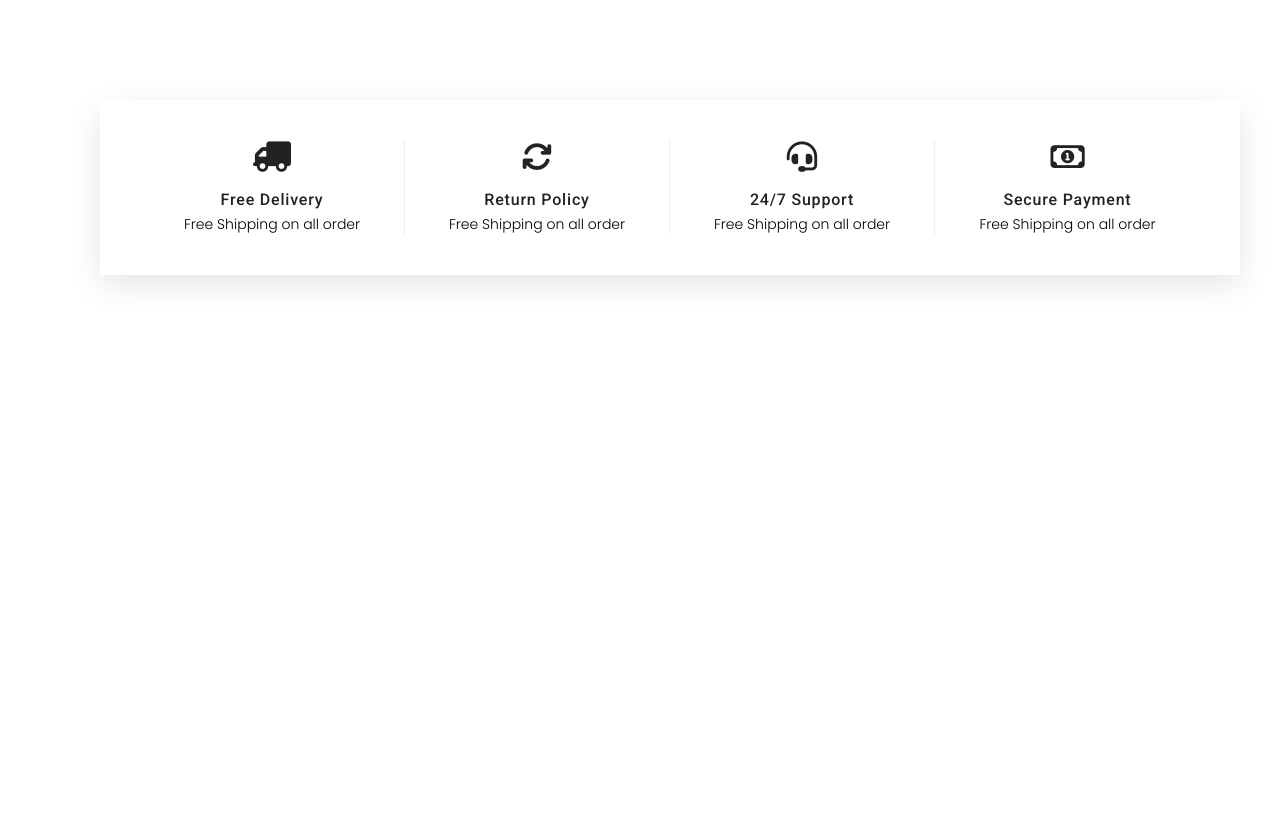
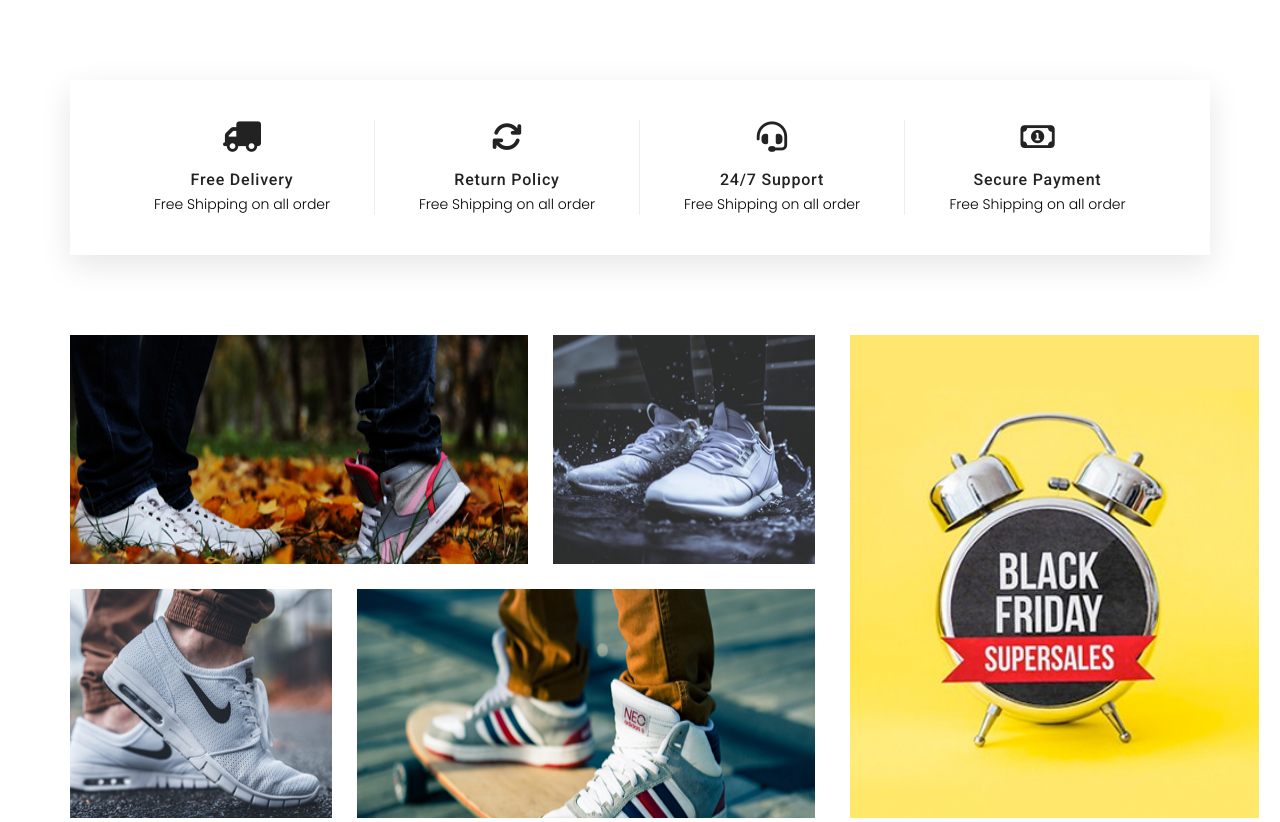
Before and after one commit to ParvesPR/shoe-master-e-commerce, a website: page index.html in a window 1280 px wide. Shown: the part 830-1652 px from the top of the page. Before the commit the page ends 1205 px from the top, so only its background shows below. Drawn offline with Linux system fonts and the light colour scheme.

Commit message:
category section added

```diff
--- a/index.html
+++ b/index.html
@@ -51,6 +51,7 @@
         </div>
     </header>
     <main>
+        <!-- FEATURE AREA START -->
         <section id="feature-area">
             <div class="container">
                 <div class="feature-wrapper">
@@ -77,6 +78,32 @@
                 </div>
             </div>
         </section>
+        <!-- FEATURE AREA END -->
+        <!-- CATEGORY SECTION START -->
+        <section id="category-area">
+            <div class="container">
+                <div class="category-wrapper">
+                    <div class="category">
+                        <div>
+                            <img src="./assets/img/category/c1.jpg" alt="">
+                        </div>
+                        <div>
+                            <img src="./assets/img/category/c2.jpg" alt="">
+                        </div>
+                        <div>
+                            <img src="./assets/img/category/c3.jpg" alt="">
+                        </div>
+                        <div>
+                            <img src="./assets/img/category/c4.jpg" alt="">
+                        </div>
+                    </div>
+                    <div class="category-sale">
+                        <img src="./assets/img/category/c5.jpg" alt="">
+                    </div>
+                </div>
+            </div>
+        </section>
+        <!-- CATEGORY SECTION END -->
     </main>
     <footer>
 
--- /dev/null
+++ b/sass/theme/_category-area.scss
@@ -0,0 +1,23 @@
+#category-area {
+    @include container();
+
+    & .category-wrapper {
+        display: flex;
+        justify-content: center;
+
+        & .category {
+            display: flex;
+            flex-wrap: wrap;
+            gap: 25px;
+
+            & img {
+                max-width: 100%;
+                height: 100%;
+            }
+        }
+
+        & .category-sale img {
+                height: 100%;
+        }
+    }
+}
--- a/sass/theme/_feature-area.scss
+++ b/sass/theme/_feature-area.scss
@@ -1,5 +1,5 @@
 #feature-area {
-    margin: margin(m-100);
+    margin: 80px 0px;
 
     & .container {
         @include container();
--- a/sass/theme/_index.scss
+++ b/sass/theme/_index.scss
@@ -2,3 +2,4 @@
 @import "./navbar";
 @import "./feature-area";
 @import "./responsive";
+@import "./category-area";
--- a/sass/theme/_responsive.scss
+++ b/sass/theme/_responsive.scss
@@ -34,6 +34,7 @@
 
     // FEATURE SECTION
     #feature-area {
+        margin: 40px 0px;
         & .container {
             width: 100%;
 
```
Also changed, not shown: css/style.css, sass/main.scss (line endings or trailing spaces), 1 other file.
